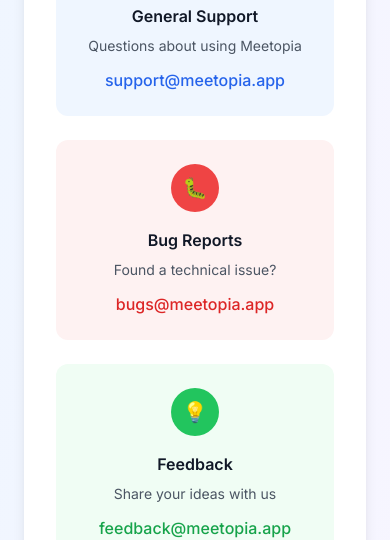
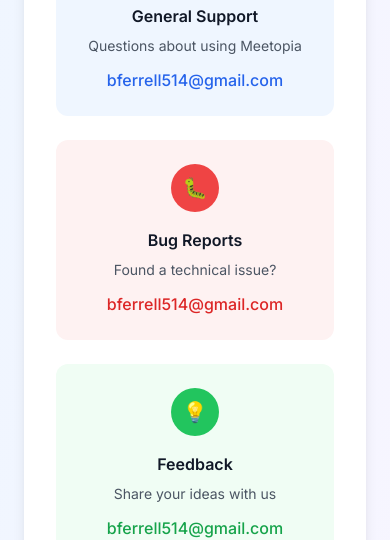
Before and after one commit to BTheCoderr/MeetopiaAPP, a Next.js app: page /support in a window 390 px wide. Shown: the part 305-845 px from the top of the page. Built offline with nearby package versions, Linux system fonts and the light colour scheme; no server answers.

Commit message:
Fix App Store pages: Update emails to bferrell514@gmail.com and match stats with mobile app

```diff
--- a/src/app/marketing/page.tsx
+++ b/src/app/marketing/page.tsx
@@ -22,9 +22,9 @@ interface Testimonial {
 }
 
 const stats: Stat[] = [
-  { value: '150K+', label: 'Active Users', icon: '👥' },
-  { value: '2.5M+', label: 'Connections Made', icon: '💫' },
-  { value: '195', label: 'Countries', icon: '🌍' },
+  { value: '2.8K+', label: 'Active Users', icon: '👥' },
+  { value: '15.6K+', label: 'Connections Made', icon: '💫' },
+  { value: '89', label: 'Countries', icon: '🌍' },
   { value: '4.8★', label: 'App Rating', icon: '⭐' }
 ];
 
--- a/src/app/support/page.tsx
+++ b/src/app/support/page.tsx
@@ -77,8 +77,8 @@ export default function SupportPage() {
               </div>
               <h3 className="font-semibold text-gray-900 mb-2">General Support</h3>
               <p className="text-sm text-gray-600 mb-3">Questions about using Meetopia</p>
-              <a href="mailto:support@meetopia.app" className="text-blue-600 hover:text-blue-700 font-medium">
-                support@meetopia.app
+              <a href="mailto:bferrell514@gmail.com" className="text-blue-600 hover:text-blue-700 font-medium">
+                bferrell514@gmail.com
               </a>
             </div>
 
@@ -88,8 +88,8 @@ export default function SupportPage() {
               </div>
               <h3 className="font-semibold text-gray-900 mb-2">Bug Reports</h3>
               <p className="text-sm text-gray-600 mb-3">Found a technical issue?</p>
-              <a href="mailto:bugs@meetopia.app" className="text-red-600 hover:text-red-700 font-medium">
-                bugs@meetopia.app
+              <a href="mailto:bferrell514@gmail.com" className="text-red-600 hover:text-red-700 font-medium">
+                bferrell514@gmail.com
               </a>
             </div>
 
@@ -99,8 +99,8 @@ export default function SupportPage() {
               </div>
               <h3 className="font-semibold text-gray-900 mb-2">Feedback</h3>
               <p className="text-sm text-gray-600 mb-3">Share your ideas with us</p>
-              <a href="mailto:feedback@meetopia.app" className="text-green-600 hover:text-green-700 font-medium">
-                feedback@meetopia.app
+              <a href="mailto:bferrell514@gmail.com" className="text-green-600 hover:text-green-700 font-medium">
+                bferrell514@gmail.com
               </a>
             </div>
           </div>
@@ -150,7 +150,7 @@ export default function SupportPage() {
           </p>
           <div className="flex flex-wrap justify-center gap-4">
             <a
-              href="mailto:support@meetopia.app"
+              href="mailto:bferrell514@gmail.com"
               className="bg-white text-blue-600 px-6 py-3 rounded-lg font-medium hover:bg-gray-100 transition-colors"
             >
               Contact Support
```
